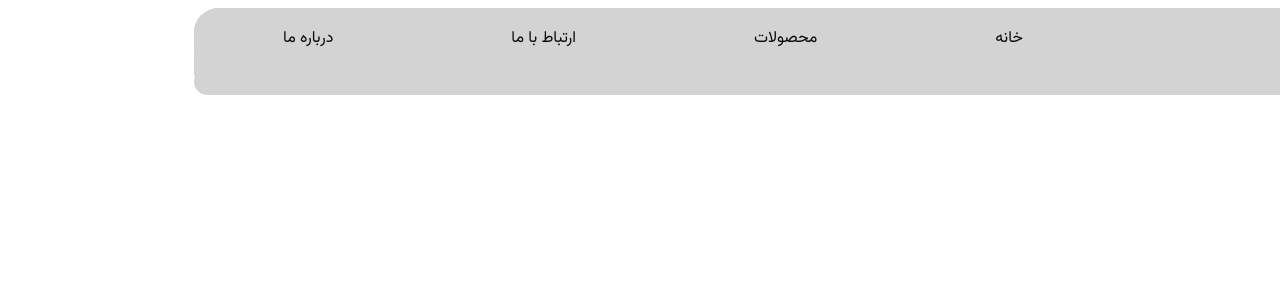
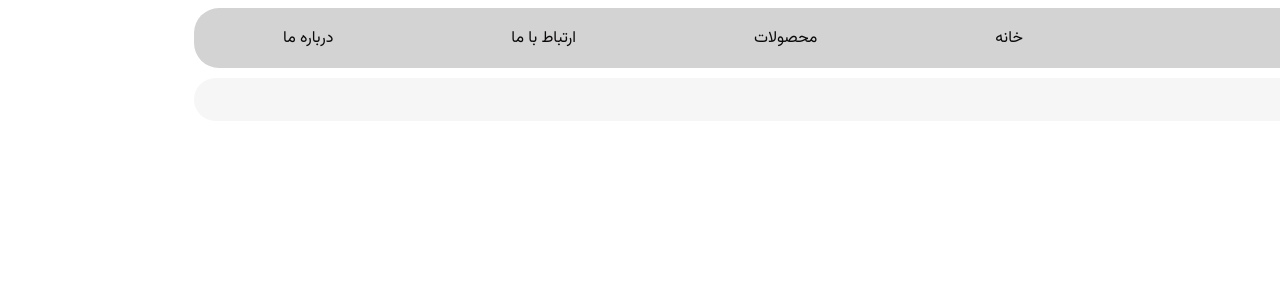
Before and after one commit to Alihaghayegh/OnlineShop-app, a React (Create React App) app in the folder frontend/: page / in a window 1280 px wide. Shown: the top 300 px of the page. Built offline with nearby package versions, Linux system fonts and the light colour scheme.

Commit message:
backend connected to frontend and requests now goes and comes

```diff
--- a/frontend/src/components/productCard/ProductCard.jsx
+++ b/frontend/src/components/productCard/ProductCard.jsx
@@ -1,5 +1,29 @@
-import React from "react";
+import React, { useState } from "react";
+import axios from "axios";
 
 export default function ProductCard() {
-  return <div>ProductCard</div>;
+  const [items, setItems] = useState([]);
+
+  const fetchData = () => {
+    axios
+      .get("http://localhost:8000/api/items?format=json")
+      .then((res) => {
+        setItems(res.data);
+        console.log(res.data)
+      })
+      .catch((error) => {
+        console.log("Error fetching data: ", error);
+      });
+  };
+
+  return (
+    <div>
+      <button onClick={fetchData}>Fetch Data</button>
+      <ul>
+        {items.map((item, index) => (
+          <li key={index}>{item.name}</li>
+        ))}
+      </ul>
+    </div>
+  );
 }
--- /dev/null
+++ b/frontend/src/layout/Layout.css
@@ -0,0 +1,5 @@
+.content-container {
+    background-color: #f7f6f6;
+    margin-top: 10px;
+    /* box-shadow: 1px 5px 25px -15px rgba(0,0,0,0.46); */
+}
--- a/frontend/src/layout/Layout.jsx
+++ b/frontend/src/layout/Layout.jsx
@@ -1,20 +1,15 @@
-import Navbar from "./Topbar/Topbar";
-import axios from "axios";
+import Topbar from "./Topbar/Topbar";
+import ProductCard from "../components/productCard/ProductCard"
+
+import './Layout.css'
 
 export default function Layout(props) {
-  const req = () => {
-    axios.get("http://localhost:8000/api/items?format=json").then((res) => {
-      console.log(res.data);
-    });
-  };
-
   return (
     <div>
-      <Navbar />
-      <div>
-        <button onClick={req}>Hello</button>
-
-        {/* {props.children} */}
+      <Topbar />
+      <div className="content-container">
+        <ProductCard />
+        {props.children}
       </div>
     </div>
   );
--- a/frontend/src/layout/Topbar/Topbar.css
+++ b/frontend/src/layout/Topbar/Topbar.css
@@ -1,5 +1,4 @@
 div {
-    background-color: #d3d3d3;
     color: #0B090A;
     border-radius: 25px;
     box-sizing: border-box;
@@ -18,9 +17,11 @@ div {
 }
 
 .navbar-container {
+    background-color: #d3d3d3;
     display: flex;
     align-items: center;
     justify-content: center;
+    /* box-shadow: 1px 5px 25px -15px rgba(0,0,0,0.46); */
 }
 
 ul {
```
Also changed, not shown: frontend/public/manifest.json.
